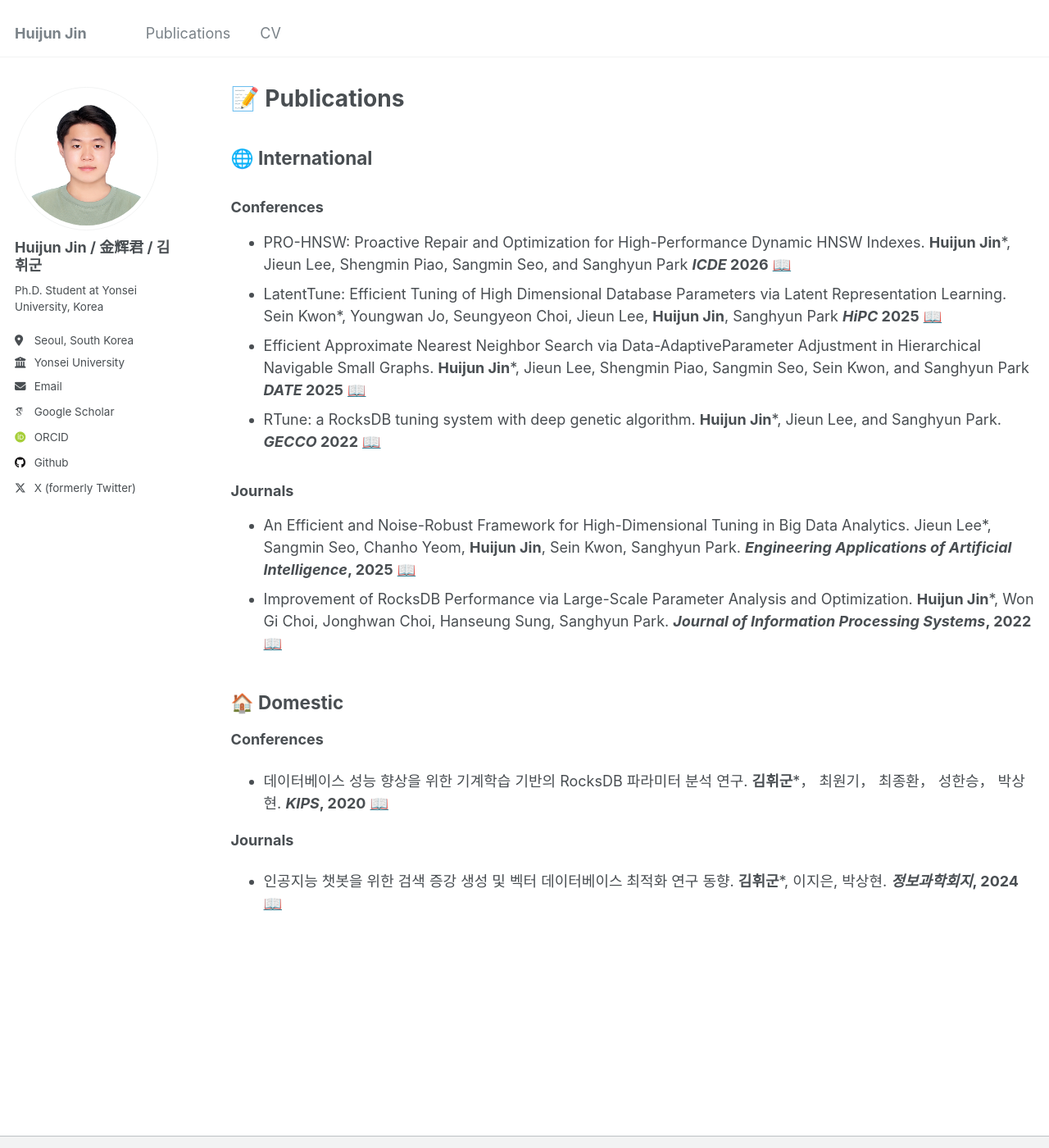
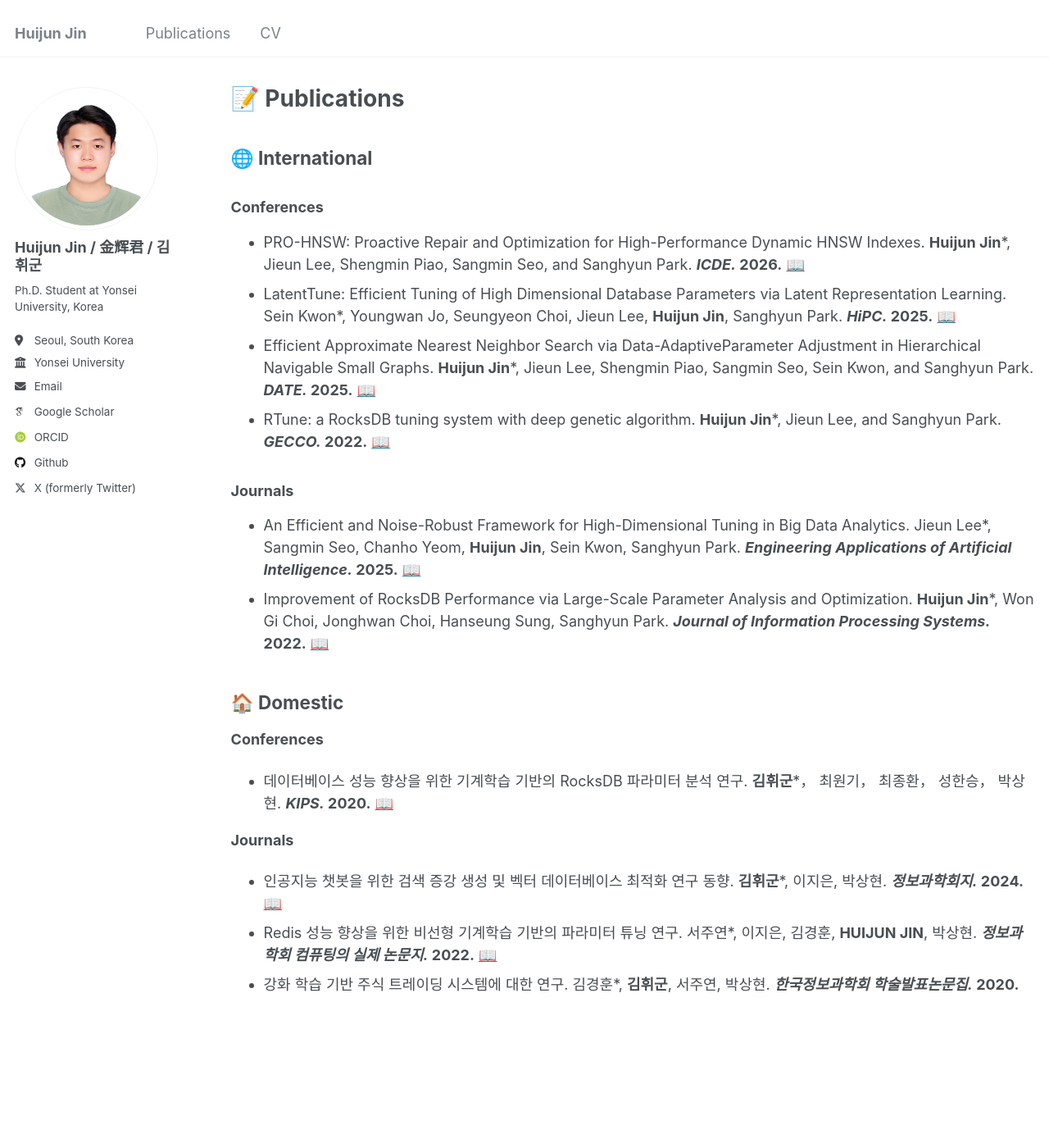
Before and after one commit to huijunjin/huijunjin.github.io, a Jekyll site: the page built from _pages/publications.md, in a window 1280 px wide and 1400 px high. Shown: the whole window at 82% size. Built offline with Jekyll 4.4.1, drawn with Linux system fonts in a browser that asks for light colours; some web fonts are replaced.

Commit message:
Update publications.md

```diff
--- a/_pages/publications.md
+++ b/_pages/publications.md
@@ -6,19 +6,21 @@ author_profile: true
 ---
 ## 🌐 International
 ### Conferences
-* PRO-HNSW: Proactive Repair and Optimization for High-Performance Dynamic HNSW Indexes. **Huijun Jin***, Jieun Lee, Shengmin Piao, Sangmin Seo, and Sanghyun Park **_ICDE_ 2026** [📖]()
-* LatentTune: Efficient Tuning of High Dimensional Database Parameters via Latent Representation Learning. Sein Kwon*, Youngwan Jo, Seungyeon Choi, Jieun Lee, **Huijun Jin**, Sanghyun Park **_HiPC_ 2025** [📖]()
-* Efficient Approximate Nearest Neighbor Search via Data-AdaptiveParameter Adjustment in Hierarchical Navigable Small Graphs. **Huijun Jin***, Jieun Lee, Shengmin Piao, Sangmin Seo, Sein Kwon, and Sanghyun Park **_DATE_ 2025** [📖](https://ieeexplore.ieee.org/document/10992903)
-* RTune: a RocksDB tuning system with deep genetic algorithm. **Huijun Jin***, Jieun Lee, and Sanghyun Park. **_GECCO_ 2022** [📖](https://doi.org/10.1145/3512290.3528726)
+* PRO-HNSW: Proactive Repair and Optimization for High-Performance Dynamic HNSW Indexes. **Huijun Jin***, Jieun Lee, Shengmin Piao, Sangmin Seo, and Sanghyun Park. **_ICDE._ 2026.** [📖]()
+* LatentTune: Efficient Tuning of High Dimensional Database Parameters via Latent Representation Learning. Sein Kwon*, Youngwan Jo, Seungyeon Choi, Jieun Lee, **Huijun Jin**, Sanghyun Park. **_HiPC._ 2025.** [📖]()
+* Efficient Approximate Nearest Neighbor Search via Data-AdaptiveParameter Adjustment in Hierarchical Navigable Small Graphs. **Huijun Jin***, Jieun Lee, Shengmin Piao, Sangmin Seo, Sein Kwon, and Sanghyun Park. **_DATE._ 2025.** [📖](https://ieeexplore.ieee.org/document/10992903)
+* RTune: a RocksDB tuning system with deep genetic algorithm. **Huijun Jin***, Jieun Lee, and Sanghyun Park. **_GECCO._ 2022.** [📖](https://doi.org/10.1145/3512290.3528726)
 
 ### Journals
-* An Efficient and Noise-Robust Framework for High-Dimensional Tuning in Big Data Analytics. Jieun Lee*, Sangmin Seo, Chanho Yeom, **Huijun Jin**, Sein Kwon, Sanghyun Park. **_Engineering Applications of Artificial Intelligence_, 2025** [📖](https://doi.org/10.1016/j.engappai.2025.111332)
-* Improvement of RocksDB Performance via Large-Scale Parameter Analysis and Optimization. **Huijun Jin***, Won Gi Choi, Jonghwan Choi, Hanseung Sung, Sanghyun Park. **_Journal of Information Processing Systems_, 2022** [📖](https://koreascience.kr/article/JAKO202220257593379.page)
+* An Efficient and Noise-Robust Framework for High-Dimensional Tuning in Big Data Analytics. Jieun Lee*, Sangmin Seo, Chanho Yeom, **Huijun Jin**, Sein Kwon, Sanghyun Park. **_Engineering Applications of Artificial Intelligence._ 2025.** [📖](https://doi.org/10.1016/j.engappai.2025.111332)
+* Improvement of RocksDB Performance via Large-Scale Parameter Analysis and Optimization. **Huijun Jin***, Won Gi Choi, Jonghwan Choi, Hanseung Sung, Sanghyun Park. **_Journal of Information Processing Systems._ 2022.** [📖](https://koreascience.kr/article/JAKO202220257593379.page)
 
 
 ## 🏠 Domestic
 **Conferences**
-* 데이터베이스 성능 향상을 위한 기계학습 기반의 RocksDB 파라미터 분석 연구. **김휘군***， 최원기， 최종환， 성한승， 박상현. **_KIPS_, 2020** [📖](http://delab.yonsei.ac.kr/jekyll/assets/files/publication/domestic/conference/KIPS_C2020B0294.pdf)
+* 데이터베이스 성능 향상을 위한 기계학습 기반의 RocksDB 파라미터 분석 연구. **김휘군***， 최원기， 최종환， 성한승， 박상현. **_KIPS._ 2020.** [📖](http://delab.yonsei.ac.kr/jekyll/assets/files/publication/domestic/conference/KIPS_C2020B0294.pdf)
 
 **Journals**
-* 인공지능 챗봇을 위한 검색 증강 생성 및 벡터 데이터베이스 최적화 연구 동향. **김휘군***, 이지은, 박상현. **_정보과학회지_, 2024** [📖](https://www.dbpia.co.kr/Journal/articleDetail?nodeId=NODE11733659)
+* 인공지능 챗봇을 위한 검색 증강 생성 및 벡터 데이터베이스 최적화 연구 동향. **김휘군***, 이지은, 박상현. **_정보과학회지._ 2024.** [📖](https://www.dbpia.co.kr/Journal/articleDetail?nodeId=NODE11733659)
+* Redis 성능 향상을 위한 비선형 기계학습 기반의 파라미터 튜닝 연구. 서주연*, 이지은, 김경훈, **HUIJUN JIN**, 박상현. **_정보과학회 컴퓨팅의 실제 논문지._ 2022.** [📖](https://www.dbpia.co.kr/Journal/articleDetail?nodeId=NODE11076056)
+* 강화 학습 기반 주식 트레이딩 시스템에 대한 연구. 김경훈*, **김휘군**, 서주연, 박상현. **_한국정보과학회 학술발표논문집._ 2020.**
```
